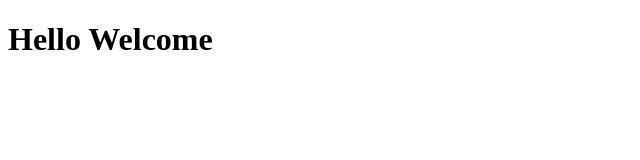
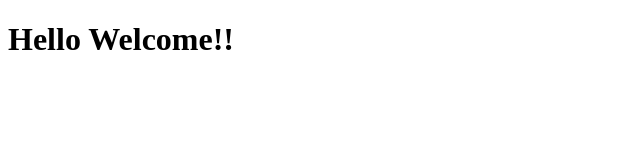
Before and after one commit to omnibeast/website, a plain HTML site: page index.html in a window 1280 px wide. Shown: the full height of the page, 0-640 px from the left. Drawn offline with Linux system fonts and the light colour scheme.

Commit message:
Update index.html

```diff
--- a/index.html
+++ b/index.html
@@ -4,7 +4,7 @@
 
     </head>
     <body>
-        <h1>Hello Welcome</h1>
+        <h1>Hello Welcome!!</h1>
     </body>
 
 </html>
```
